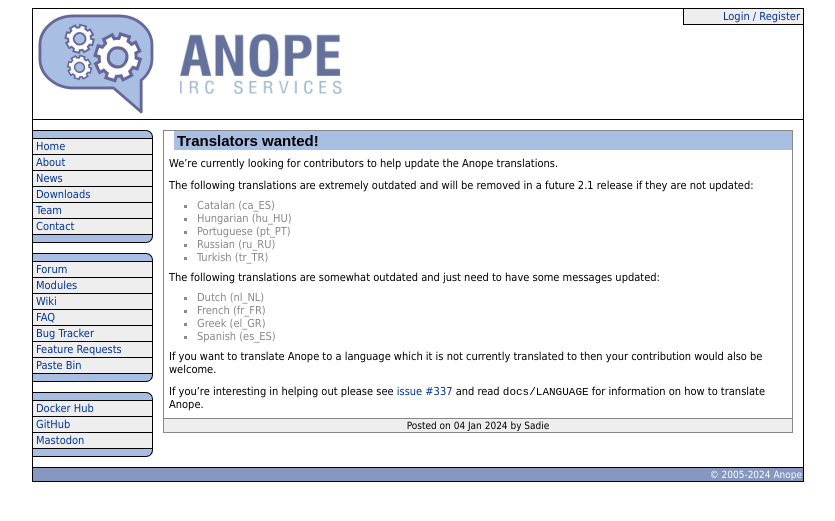
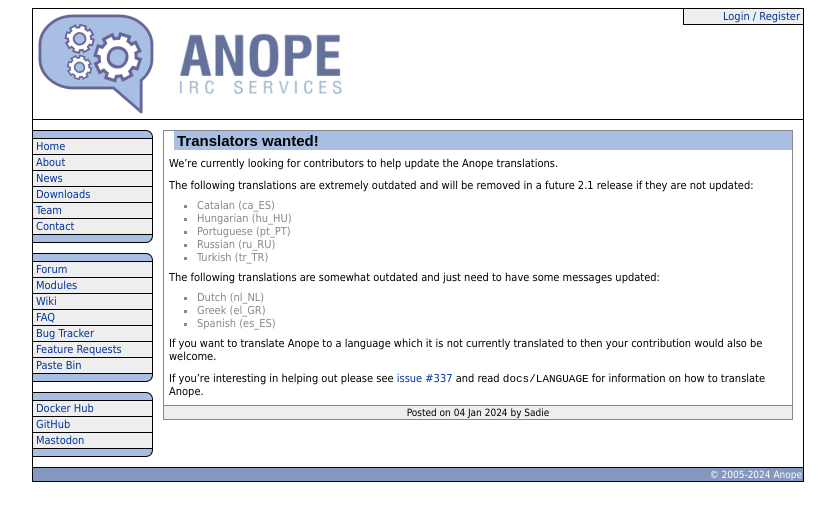
Before and after one commit to anope/website, a Jekyll site: the page built from _posts/2024-01-04-translators-wanted.md, in a window 1280 px wide. Shown: the top 521 px of the page, without its empty margins (222-1057 px from the left). Built offline with Jekyll 4.4.1, drawn with Linux system fonts in a browser that asks for light colours.

Commit message:
The French translation has been updated.

```diff
--- a/_posts/2024-01-04-translators-wanted.md
+++ b/_posts/2024-01-04-translators-wanted.md
@@ -18,7 +18,6 @@
 The following translations are somewhat outdated and just need to have some messages updated:
 
 - Dutch (nl_NL)
-- French (fr_FR)
 - Greek (el_GR)
 - Spanish (es_ES)
 
```
